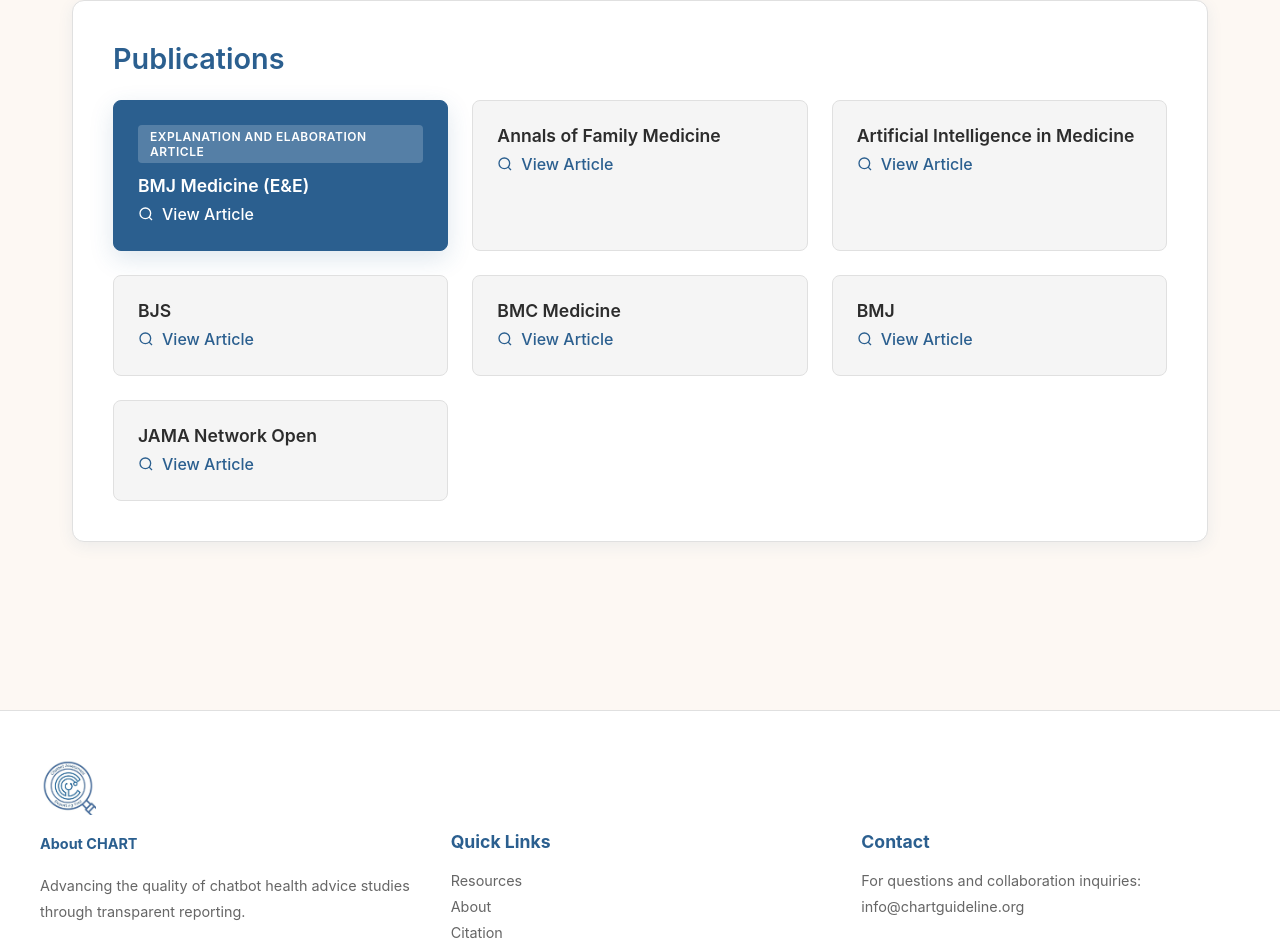
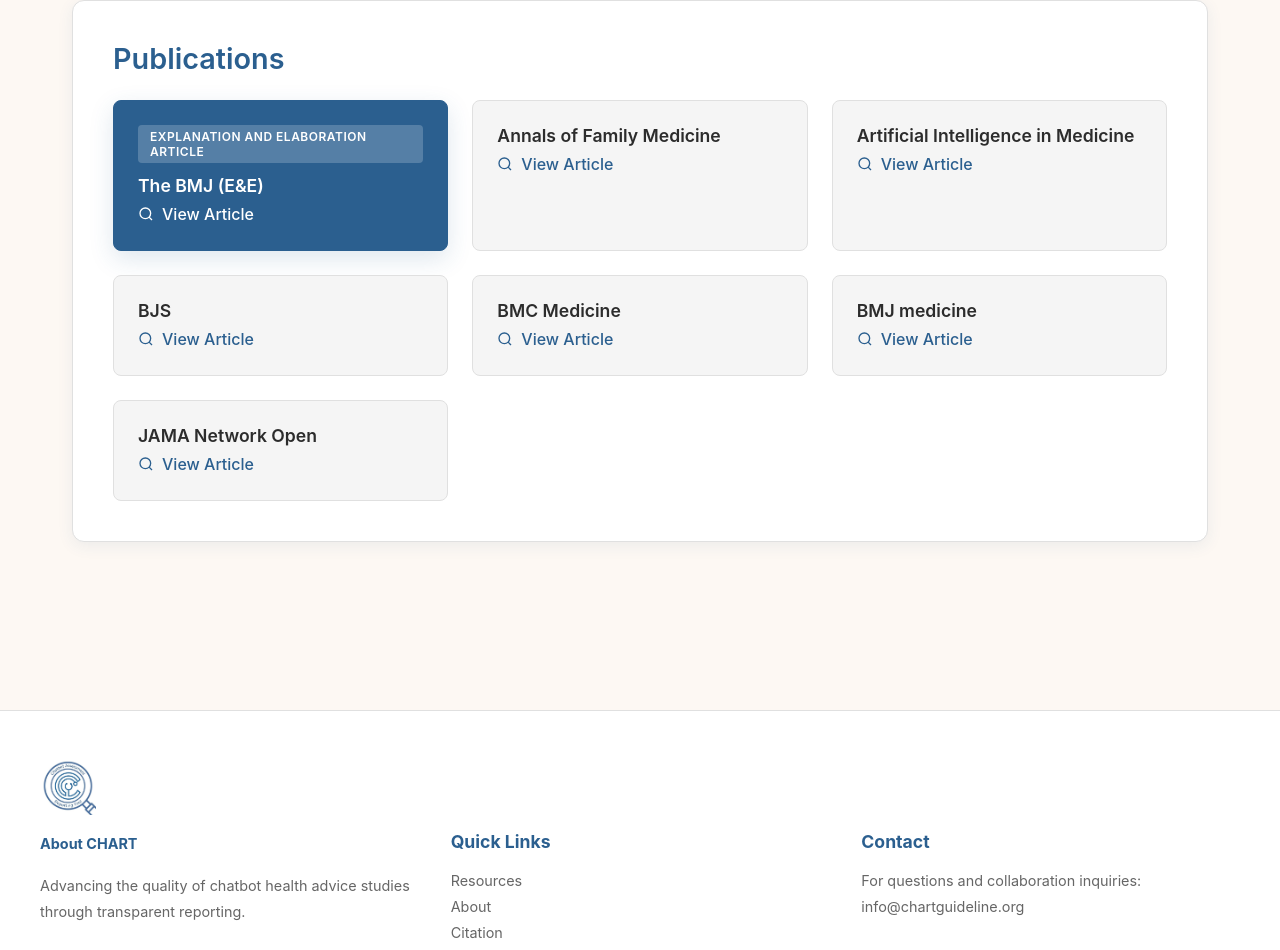
Before and after one commit to CHARTGuideline/CHARTGuideline.github.io, a React (Vite) app: page /citation in a window 1280 px wide. Shown: the part 739-1689 px from the top of the page. Built offline with nearby package versions, Linux system fonts and the light colour scheme.

Commit message:
fixed citation

```diff
--- a/src/pages/Citation.tsx
+++ b/src/pages/Citation.tsx
@@ -250,8 +250,8 @@
   const citations = articleCitations[selectedArticle as keyof typeof articleCitations];
 
   const mainArticle = {
-    name: 'BMJ Medicine (E&E)',
-    url: 'https://bmjmedicine.bmj.com/content/4/1/e001632',
+    name: 'The BMJ (E&E)',
+    url: 'https://www.bmj.com/content/390/bmj-2024-083305',
     featured: true
   };
 
@@ -260,7 +260,7 @@
     { name: 'Artificial Intelligence in Medicine', url: 'https://www.sciencedirect.com/science/article/pii/S0933365725001575?via%3Dihub' },
     { name: 'BJS', url: 'https://academic.oup.com/bjs/article/112/8/znaf142/8220472?login=true' },
     { name: 'BMC Medicine', url: 'https://bmcmedicine.biomedcentral.com/articles/10.1186/s12916-025-04274-w' },
-    { name: 'BMJ', url: 'https://www.bmj.com/content/390/bmj-2024-083305' },
+    { name: 'BMJ medicine', url: 'https://bmjmedicine.bmj.com/content/4/1/e001632' },
     { name: 'JAMA Network Open', url: 'https://jamanetwork.com/journals/jamanetworkopen/fullarticle/2837224' }
   ];
 
```
